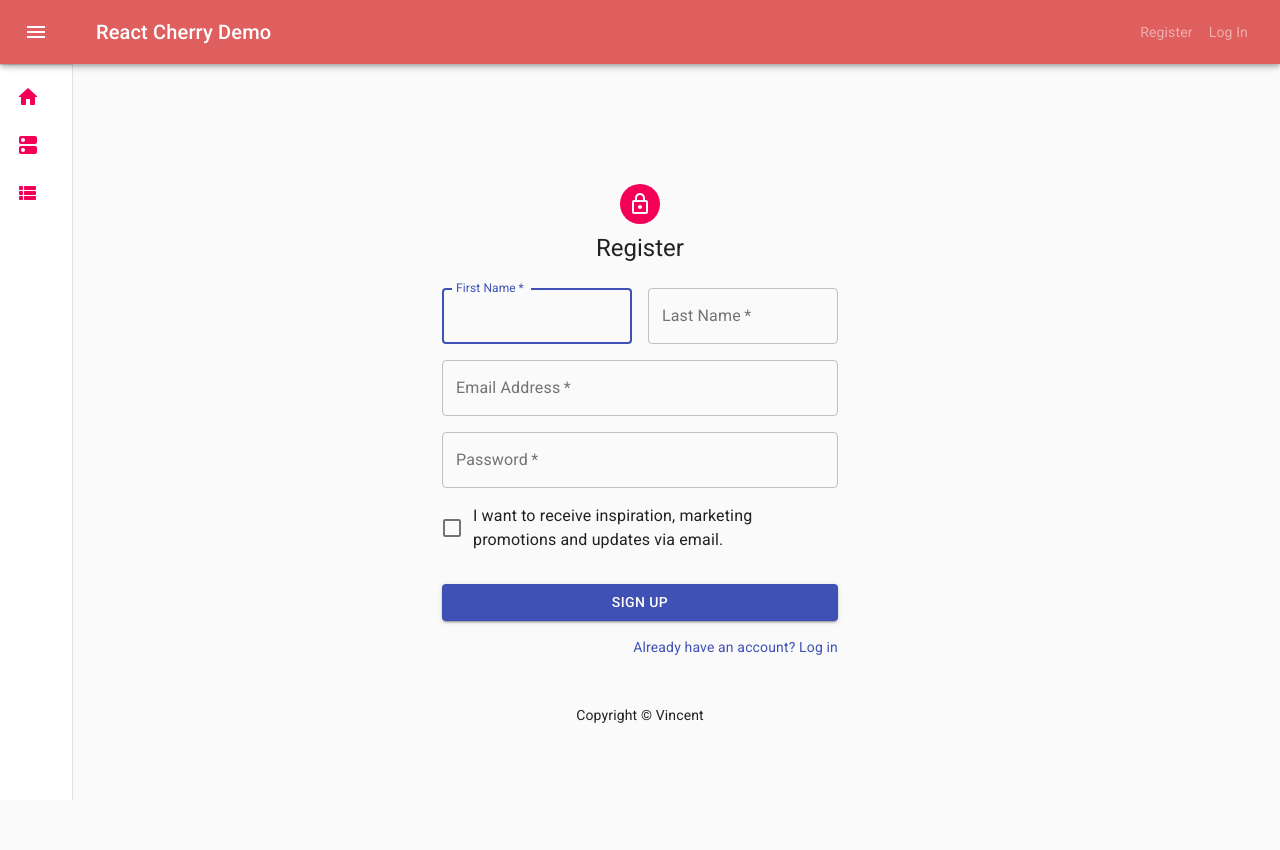
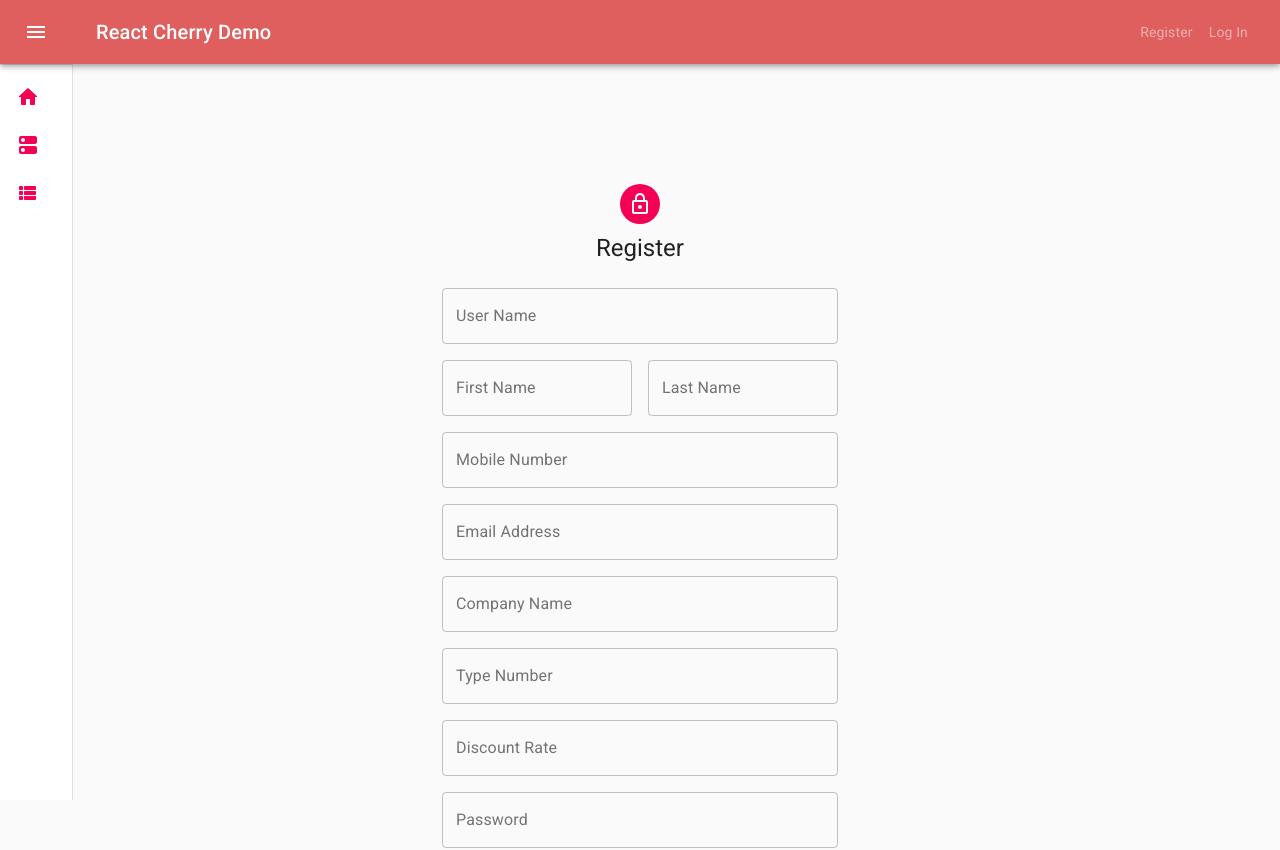
Before and after one commit to Hamsiny/React_Cherry_Demo, a React (Create React App) app: page /register in a window 1280 px wide. Shown: the top 850 px of the page. Before the commit the page ends 800 px from the top, so only its background shows below. Built offline with nearby package versions, Linux system fonts and the light colour scheme.

Commit message:
update table structure, update register form

```diff
--- a/src/components/LogIn/LogIn.tsx
+++ b/src/components/LogIn/LogIn.tsx
@@ -5,12 +5,12 @@ import CssBaseline from "@material-ui/core/CssBaseline";
 import TextField from "@material-ui/core/TextField";
 import FormControlLabel from "@material-ui/core/FormControlLabel";
 import Checkbox from "@material-ui/core/Checkbox";
-import Link from "@material-ui/core/Link";
 import Grid from "@material-ui/core/Grid";
 import LockOutlinedIcon from "@material-ui/icons/LockOutlined";
 import Typography from "@material-ui/core/Typography";
 import { makeStyles } from "@material-ui/core/styles";
 import Container from "@material-ui/core/Container";
+import { Link } from "react-router-dom";
 
 const useStyles = makeStyles((theme) => ({
   paper: {
@@ -83,8 +83,8 @@ export default function LogIn() {
           </Button>
           <Grid container justifyContent="flex-end">
             <Grid item>
-              <Link href="#" variant="body2">
-                {"Don't have an account? Sign Up"}
+              <Link to="/register">
+                Don't have an account? Sign Up
               </Link>
             </Grid>
           </Grid>
--- a/src/components/OrdersTable/OrdersTable.tsx
+++ b/src/components/OrdersTable/OrdersTable.tsx
@@ -277,6 +277,9 @@ const OrdersTable = () => {
             />
           </form>
         </Toolbar>
+        {dateFilter().length === 0 ? (
+              <h3 className="text-center mt-5">There are no results.</h3>
+            ) : (
         <Table className={classes.table} aria-label="customized table">
           <TableHead>
             <TableRow>
@@ -303,10 +306,7 @@ const OrdersTable = () => {
             </TableRow>
           </TableHead>
           <TableBody>
-            {dateFilter().length === 0 ? (
-              <h3 className="m-2">There are no results.</h3>
-            ) : (
-              ordersAfterPagingAndFiltering().map((order) => (
+              {ordersAfterPagingAndFiltering().map((order) => (
                 <StyledTableRow key={order.orderId}>
                   <StyledTableCell component="th" scope="row">
                     {order.productName}
@@ -340,10 +340,10 @@ const OrdersTable = () => {
                     {order.status}
                   </StyledTableCell>
                 </StyledTableRow>
-              ))
-            )}
+              ))}
           </TableBody>
         </Table>
+        )}
         <TablePagination
           component="div"
           page={page}
--- a/src/components/ProductsTable/ProductsTable.tsx
+++ b/src/components/ProductsTable/ProductsTable.tsx
@@ -343,6 +343,9 @@ const ProductsTable = () => {
               }}
             />
           </Toolbar>
+          {products.length === 0 ? (
+            <h3 className="mt-5 text-center">There are no results.</h3>
+          ) : (
             <Table className={classes.table} aria-label="customized table">
               <TableHead>
                 <TableRow>
@@ -371,10 +374,7 @@ const ProductsTable = () => {
                 </TableRow>
               </TableHead>
               <TableBody>
-              {products.length === 0 ? (
-                <h3 className="m-2">There are no results.</h3>
-              ) : (
-                productsAfterPagingAndSorting().map((product) => (
+                {productsAfterPagingAndSorting().map((product) => (
                   <Row
                     key={product.productId}
                     product={product}
@@ -382,10 +382,10 @@ const ProductsTable = () => {
                     setNotify={setNotify}
                     confirmDialog={confirmDialog}
                   />
-                ))
-              )}
+                ))}
               </TableBody>
             </Table>
+          )}
           <TablePagination
             component="div"
             page={page}
--- a/src/components/Register/Register.tsx
+++ b/src/components/Register/Register.tsx
@@ -1,30 +1,41 @@
-import React from 'react';
-import Avatar from '@material-ui/core/Avatar';
-import Button from '@material-ui/core/Button';
-import CssBaseline from '@material-ui/core/CssBaseline';
-import TextField from '@material-ui/core/TextField';
-import FormControlLabel from '@material-ui/core/FormControlLabel';
-import Checkbox from '@material-ui/core/Checkbox';
-import Link from '@material-ui/core/Link';
-import Grid from '@material-ui/core/Grid';
-import LockOutlinedIcon from '@material-ui/icons/LockOutlined';
-import Typography from '@material-ui/core/Typography';
-import { makeStyles } from '@material-ui/core/styles';
-import Container from '@material-ui/core/Container';
+import React from "react";
+import Avatar from "@material-ui/core/Avatar";
+import Button from "@material-ui/core/Button";
+import CssBaseline from "@material-ui/core/CssBaseline";
+import Grid from "@material-ui/core/Grid";
+import LockOutlinedIcon from "@material-ui/icons/LockOutlined";
+import Typography from "@material-ui/core/Typography";
+import { makeStyles } from "@material-ui/core/styles";
+import Container from "@material-ui/core/Container";
+import { Link } from "react-router-dom";
+import { Input } from "../Controls/Input";
+import { Form, UseForm } from "../UseForm";
+
+const initialUserValues = {
+  password: "",
+  userName: "",
+  type: "",
+  discountRate: "",
+  firstName: "",
+  lastName: "",
+  companyName: "",
+  mobileNumber: "",
+  email: "",
+};
 
 const useStyles = makeStyles((theme) => ({
   paper: {
     marginTop: theme.spacing(8),
-    display: 'flex',
-    flexDirection: 'column',
-    alignItems: 'center',
+    display: "flex",
+    flexDirection: "column",
+    alignItems: "center",
   },
   avatar: {
     margin: theme.spacing(1),
     backgroundColor: theme.palette.secondary.main,
   },
   form: {
-    width: '100%', // Fix IE 11 issue.
+    width: "100%", // Fix IE 11 issue.
     marginTop: theme.spacing(3),
   },
   submit: {
@@ -34,6 +45,90 @@ const useStyles = makeStyles((theme) => ({
 
 export default function SignUp() {
   const classes = useStyles();
+
+  const validate = (fieldValues = values) => {
+    let temp = {
+      ...errors,
+    };
+
+    if ("userName" in fieldValues)
+      temp["userName"] = fieldValues.userName
+        ? ""
+        : "This field is required.";
+    // if ("productCode" in fieldValues)
+    //   temp["productCode"] = fieldValues.productCode
+    //     ? ""
+    //     : "This field is required.";
+    // if ("imageUrl" in fieldValues)
+    //   temp["imageUrl"] = fieldValues.imageUrl ? "" : "This field is required.";
+    // if ("desciption" in fieldValues)
+    //   temp["desciption"] = fieldValues.desciption
+    //     ? ""
+    //     : "This field is required.";
+    if (values.mobileNumber)
+      temp["mobileNumber"] = /^[0-9]+$/.test(fieldValues.mobileNumber)
+        ? ""
+        : "You must input number.";
+    if (values.emial)
+      temp["email"] = /^[a-z0-9._%+-]+@[a-z0-9.-]+\.[a-z]{2,4}$/.test(
+        fieldValues.email
+      )
+        ? ""
+        : "You must input valid email address.";
+    if (values.priceShopify)
+      temp["priceShopify"] = /^[0-9]+$/.test(fieldValues.priceShopify)
+        ? ""
+        : "You must input number.";
+    if (values.priceAgent)
+      temp["priceAgent"] = /^[0-9]+$/.test(fieldValues.priceAgent)
+        ? ""
+        : "You must input number.";
+    if (values.price1212)
+      temp["price1212"] = /^[0-9]+$/.test(fieldValues.price1212)
+        ? ""
+        : "You must input number.";
+    if (values.priceSpecial)
+      temp["priceSpecial"] = /^[0-9]+$/.test(fieldValues.priceSpecial)
+        ? ""
+        : "You must input number.";
+    if (values.height)
+      temp["height"] = /^[0-9]+$/.test(fieldValues.height)
+        ? ""
+        : "You must input number.";
+    if (values.width)
+      temp["width"] = /^[0-9]+$/.test(fieldValues.width)
+        ? ""
+        : "You must input number.";
+    if (values.length)
+      temp["length"] = /^[0-9]+$/.test(fieldValues.length)
+        ? ""
+        : "You must input number.";
+    if (values.weight)
+      temp["weight"] = /^[0-9]+$/.test(fieldValues.weight)
+        ? ""
+        : "You must input number.";
+    if (values.packageQty)
+      temp["packageQty"] = /^[0-9]+$/.test(fieldValues.packageQty)
+        ? ""
+        : "You must input number.";
+
+    setErrors({ ...temp });
+
+    if (fieldValues === values) {
+      return Object.values(temp).every((x) => x === "");
+    }
+  };
+
+  const { values, setValues, errors, setErrors, handleInputChange } = UseForm(
+    initialUserValues,
+    true,
+    validate
+  );
+
+  const handleSubmit = (e) => {
+    e.preventDefault();
+    console.log(values);
+  };
 
   return (
     <Container component="main" maxWidth="xs">
@@ -45,58 +140,95 @@ export default function SignUp() {
         <Typography component="h1" variant="h5">
           Register
         </Typography>
-        <form className={classes.form} noValidate>
+        <Form className={classes.form} onSubmit={handleSubmit}>
           <Grid container spacing={2}>
-            <Grid item xs={12} sm={6}>
-              <TextField
-                autoComplete="fname"
-                name="firstName"
-                variant="outlined"
-                required
+            <Grid item xs={12}>
+              <Input
+                label="User Name"
+                name="userName"
+                value={values.userName || ""}
+                onChange={handleInputChange}
+                error={errors["userName"]}
                 fullWidth
-                id="firstName"
-                label="First Name"
-                autoFocus
               />
             </Grid>
             <Grid item xs={12} sm={6}>
-              <TextField
-                variant="outlined"
-                required
-                fullWidth
-                id="lastName"
+              <Input
+                label="First Name"
+                name="firstName"
+                value={values.firstName || ""}
+                onChange={handleInputChange}
+                error={errors["firstName"]}
+              />
+            </Grid>
+            <Grid item xs={12} sm={6}>
+              <Input
                 label="Last Name"
                 name="lastName"
-                autoComplete="lname"
+                value={values.lastName || ""}
+                onChange={handleInputChange}
+                error={errors["lastName"]}
               />
             </Grid>
             <Grid item xs={12}>
-              <TextField
-                variant="outlined"
-                required
+              <Input
+                label="Mobile Number"
+                name="mobileNumber"
+                value={values.mobileNumber || ""}
+                onChange={handleInputChange}
+                error={errors["mobileNumber"]}
                 fullWidth
-                id="email"
-                label="Email Address"
-                name="email"
-                autoComplete="email"
               />
             </Grid>
             <Grid item xs={12}>
-              <TextField
-                variant="outlined"
-                required
+              <Input
+                label="Email Address"
+                name="email"
+                value={values.email || ""}
+                onChange={handleInputChange}
+                error={errors["email"]}
                 fullWidth
-                name="password"
-                label="Password"
-                type="password"
-                id="password"
-                autoComplete="current-password"
               />
             </Grid>
             <Grid item xs={12}>
-              <FormControlLabel
-                control={<Checkbox value="allowExtraEmails" color="primary" />}
-                label="I want to receive inspiration, marketing promotions and updates via email."
+              <Input
+                label="Company Name"
+                name="companyName"
+                value={values.companyName || ""}
+                onChange={handleInputChange}
+                error={errors["companyName"]}
+                fullWidth
+              />
+            </Grid>
+            <Grid item xs={12}>
+              <Input
+                label="Type Number"
+                name="type"
+                value={values.type || ""}
+                onChange={handleInputChange}
+                error={errors["type"]}
+                fullWidth
+              />
+            </Grid>
+            <Grid item xs={12}>
+              <Input
+                label="Discount Rate"
+                name="discountRate"
+                value={values.discountRate || ""}
+                onChange={handleInputChange}
+                error={errors["discountRate"]}
+                fullWidth
+              />
+            </Grid>
+            <Grid item xs={12}>
+              <Input
+                label="Password"
+                name="password"
+                value={values.password || ""}
+                onChange={handleInputChange}
+                error={errors["password"]}
+                type="password"
+                fullWidth
               />
             </Grid>
           </Grid>
@@ -104,19 +236,17 @@ export default function SignUp() {
             type="submit"
             fullWidth
             variant="contained"
-            color="primary"
+            color="secondary"
             className={classes.submit}
           >
             Sign Up
           </Button>
           <Grid container justifyContent="flex-end">
             <Grid item>
-              <Link href="#" variant="body2">
-                Already have an account? Log in
-              </Link>
+              <Link to="/login">Already have an account? Log in</Link>
             </Grid>
           </Grid>
-        </form>
+        </Form>
       </div>
     </Container>
   );
```
Also changed, not shown: src/models/User.ts (added, +11 -0 lines). Lines whose indentation alone changed are shown as unchanged.
